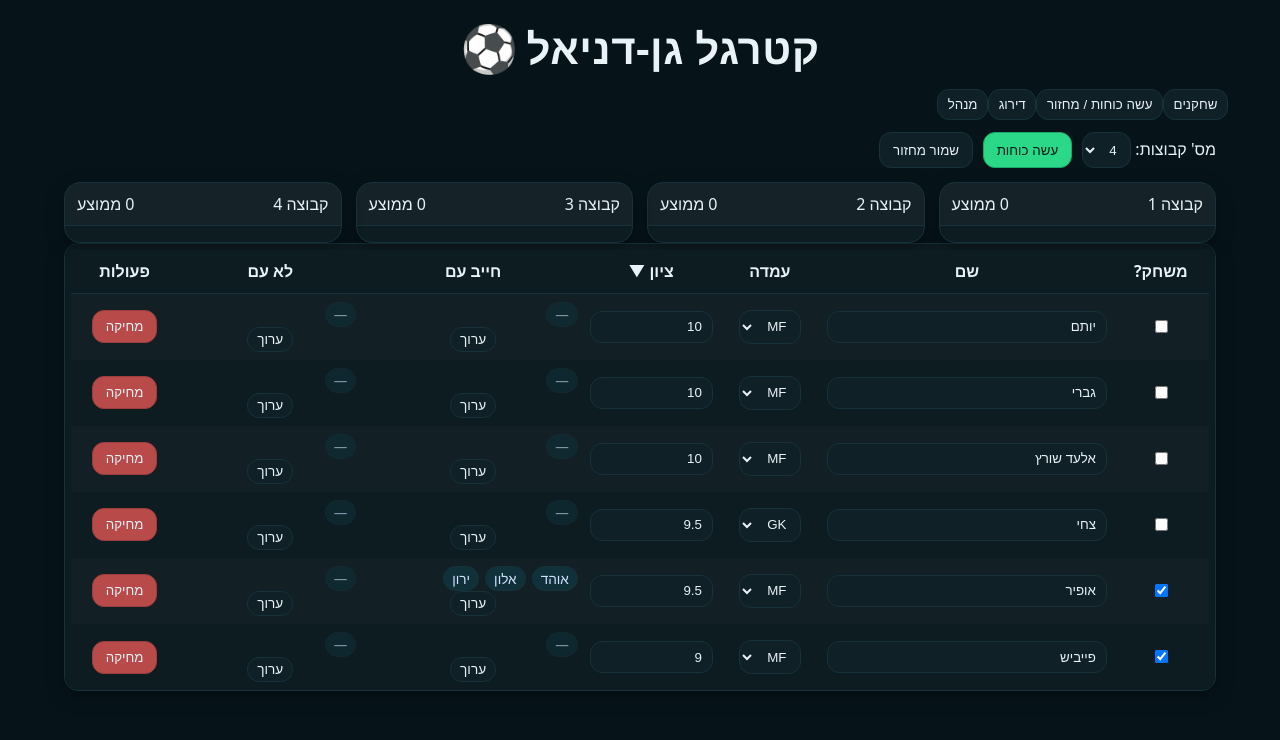
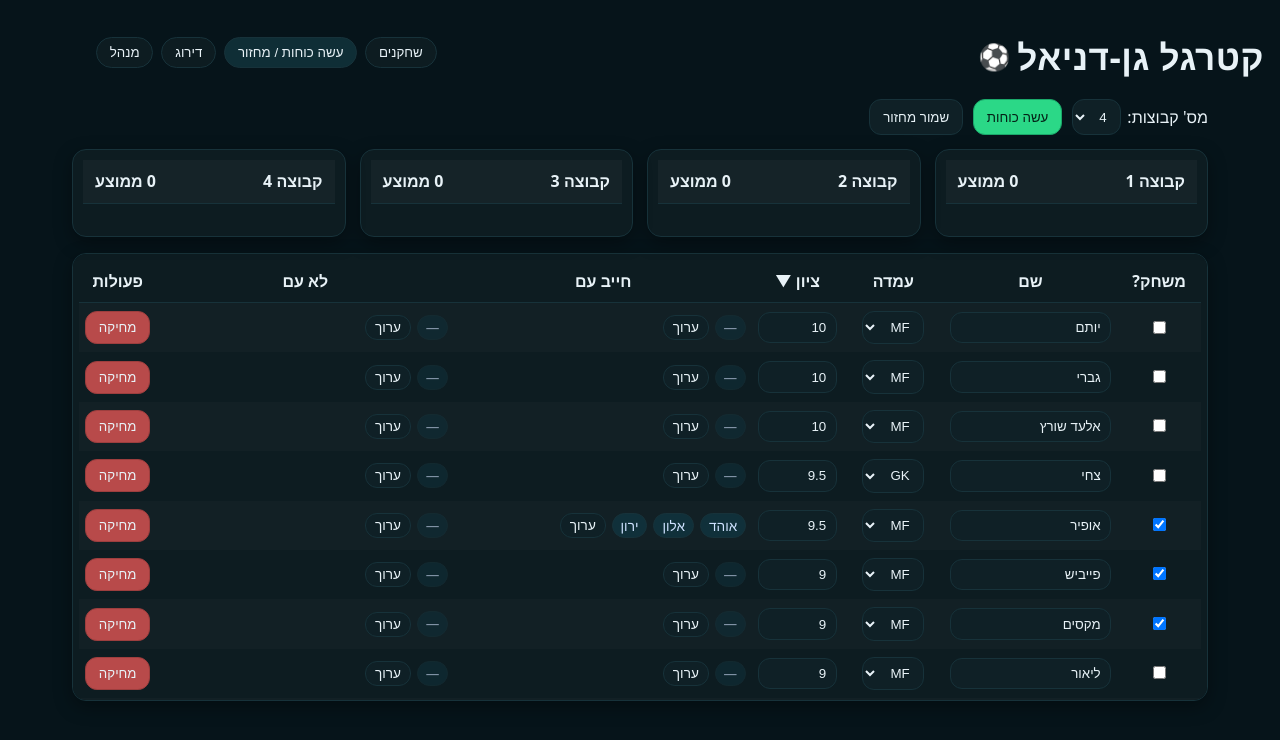
Before and after one commit to ShmuelBarazani/kat-regel-gan-daniel-v2, a React (Vite) app: page / in a window 1280 px wide. Shown: the top 740 px of the page. Built offline with nearby package versions, Linux system fonts and the light colour scheme.

Commit message:
Update styles.css

```diff
--- a/src/styles/styles.css
+++ b/src/styles/styles.css
@@ -194,3 +194,66 @@ table{width:100%; border-collapse:separate; border-spacing:0}
 .row-compact{display:flex; align-items:center; gap:8px}
 .multi.compact{min-width:180px; background:#0f2227; color:#cfe2ff; border:1px solid var(--border); border-radius:8px}
 .modal-backdrop{z-index:10000}
+/* מבנה כללי */
+.container { max-width: 1200px; margin: 0 auto; padding: 0 16px; }
+.site-header { display:flex; align-items:center; justify-content:space-between; gap:12px; margin:16px 0 8px; }
+.site-title { font-size: 2.2rem; display:flex; align-items:center; gap:.4rem; }
+.site-title .ball { font-size: 1.6rem; }
+
+/* טאבים */
+.tabs { display:flex; gap:8px; }
+.tab { padding:.45rem .8rem; border:1px solid var(--border); border-radius:999px; background:var(--panel); }
+.tab.active { background:#0f2e36; }
+
+/* toolbars – מיושרים לקו הכותרות */
+.toolbar{ display:flex; align-items:center; gap:10px; margin:10px 0 14px; }
+.inline{ display:inline-flex; align-items:center; gap:6px; }
+
+/* טבלת שחקנים – רוחבי עמודות */
+.players-table .col-active  { width: 8%; }
+.players-table .col-name    { width: 16%; min-width: 160px; }
+.players-table .col-pos     { width: 10%; }
+.players-table .col-rating  { width: 10%; }
+.players-table .col-must    { width: 28%; min-width: 260px; }
+.players-table .col-avoid   { width: 28%; min-width: 260px; }
+.players-table .col-actions { width: 10%; }
+
+.players-table thead th{
+  position:sticky; top:0; z-index:2; background:var(--panel);
+  border-bottom:1px solid var(--border); padding:10px 8px; text-align:center;
+}
+.players-table tbody td{ padding:8px 6px; text-align:center; vertical-align:middle; }
+
+/* שם קצר יותר */
+.input-name { width: 100%; max-width: 220px; }
+
+/* צ'יפים בשורה אחת + כפתור ערוך */
+.chips-row{ display:flex; align-items:center; gap:6px; }
+.chips-row .chips{ display:flex; gap:6px; align-items:center; overflow:hidden; white-space:nowrap; text-overflow:ellipsis; }
+.chip{ background:#10303a; border:1px solid var(--border); color:#cfe2ff; border-radius:999px; padding:2px 8px; font-size:.85rem; }
+.chip-empty{ opacity:.6 }
+
+/* גלילה פנימית */
+.table-scroll, .list-scroll{ overflow:auto; background:var(--panel); border:1px solid var(--border); border-radius:14px; padding:6px; }
+
+/* מודאל קומפקטי */
+.modal-compact{ width:min(700px,94vw); }
+.grid-12{ display:grid; grid-template-columns: repeat(12,1fr); gap:12px; }
+.col-12{ grid-column:1 / -1; } .col-6{ grid-column:span 6; } .col-2{ grid-column:span 2; }
+.checkbox-inline{ display:flex; align-items:center; gap:8px; }
+.multi.compact{ width:100%; background:#0f2227; color:#cfe2ff; border:1px solid var(--border); border-radius:8px; }
+
+/* כרטיסי קבוצות */
+.teams-grid{ display:grid; grid-template-columns:repeat(4,1fr); gap:14px; margin:12px 0 16px; }
+@media (max-width:1100px){ .teams-grid{ grid-template-columns:repeat(2,1fr);} }
+@media (max-width:680px){ .teams-grid{ grid-template-columns:1fr;} }
+
+.team-card{ background:var(--panel); border:1px solid var(--border); border-radius:14px; padding:10px; }
+.team-header{ display:flex; justify-content:space-between; font-weight:600; margin-bottom:6px; }
+.team-list{ display:flex; flex-direction:column; gap:4px; }
+.team-row{ display:grid; grid-template-columns:1fr 56px 56px; gap:8px; align-items:center; background:#0f2227; border:1px solid var(--border); border-radius:10px; padding:6px 8px; }
+.team-row .name{text-align:right;} .team-row .pos,.team-row .rating{text-align:center;}
+
+/* כרטיסים לדירוג */
+.cards-grid{ display:grid; grid-template-columns:repeat(3,1fr); gap:14px; }
+.card{ background:var(--panel); border:1px solid var(--border); border-radius:14px; padding:10px; }
```
